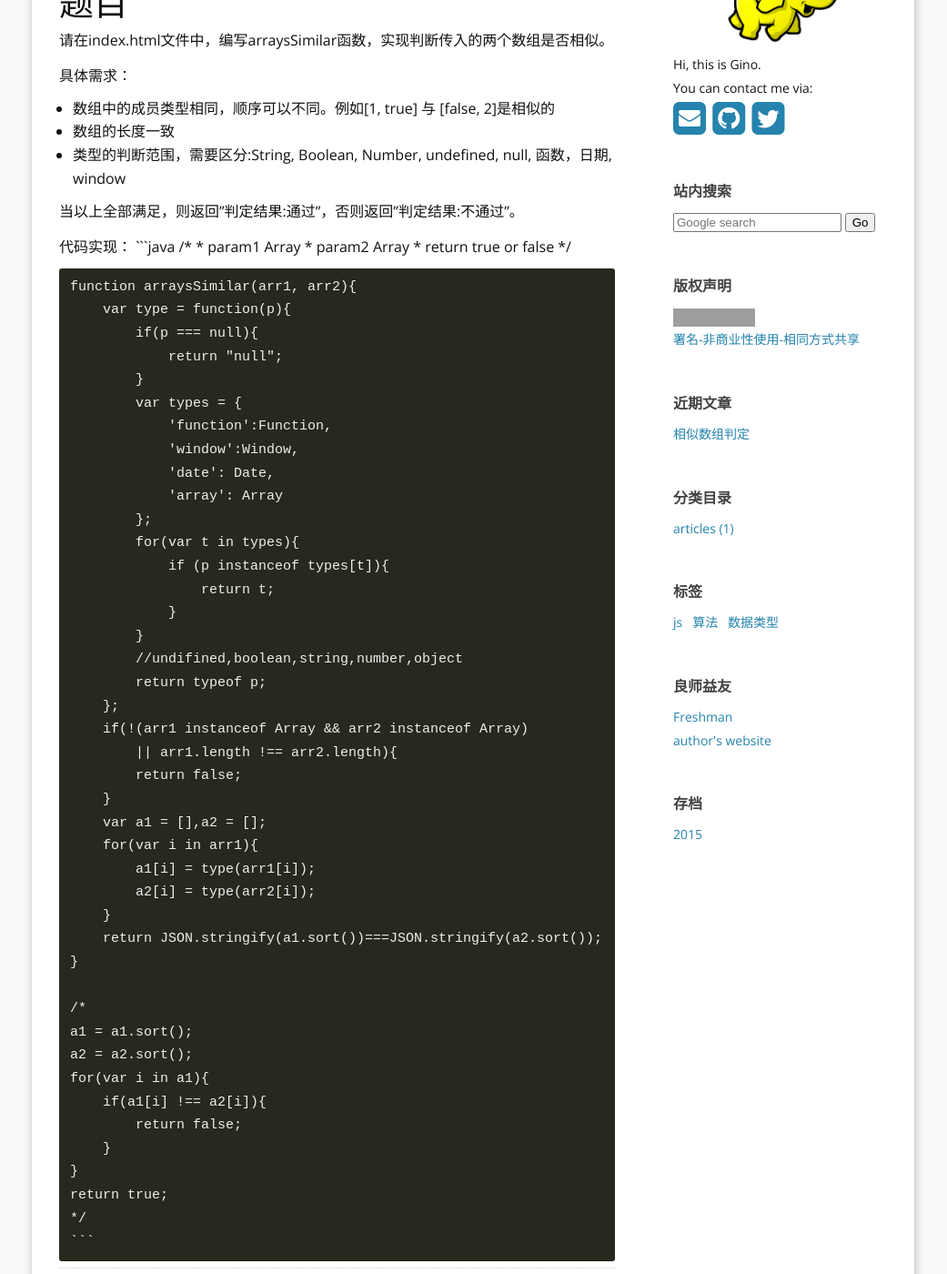
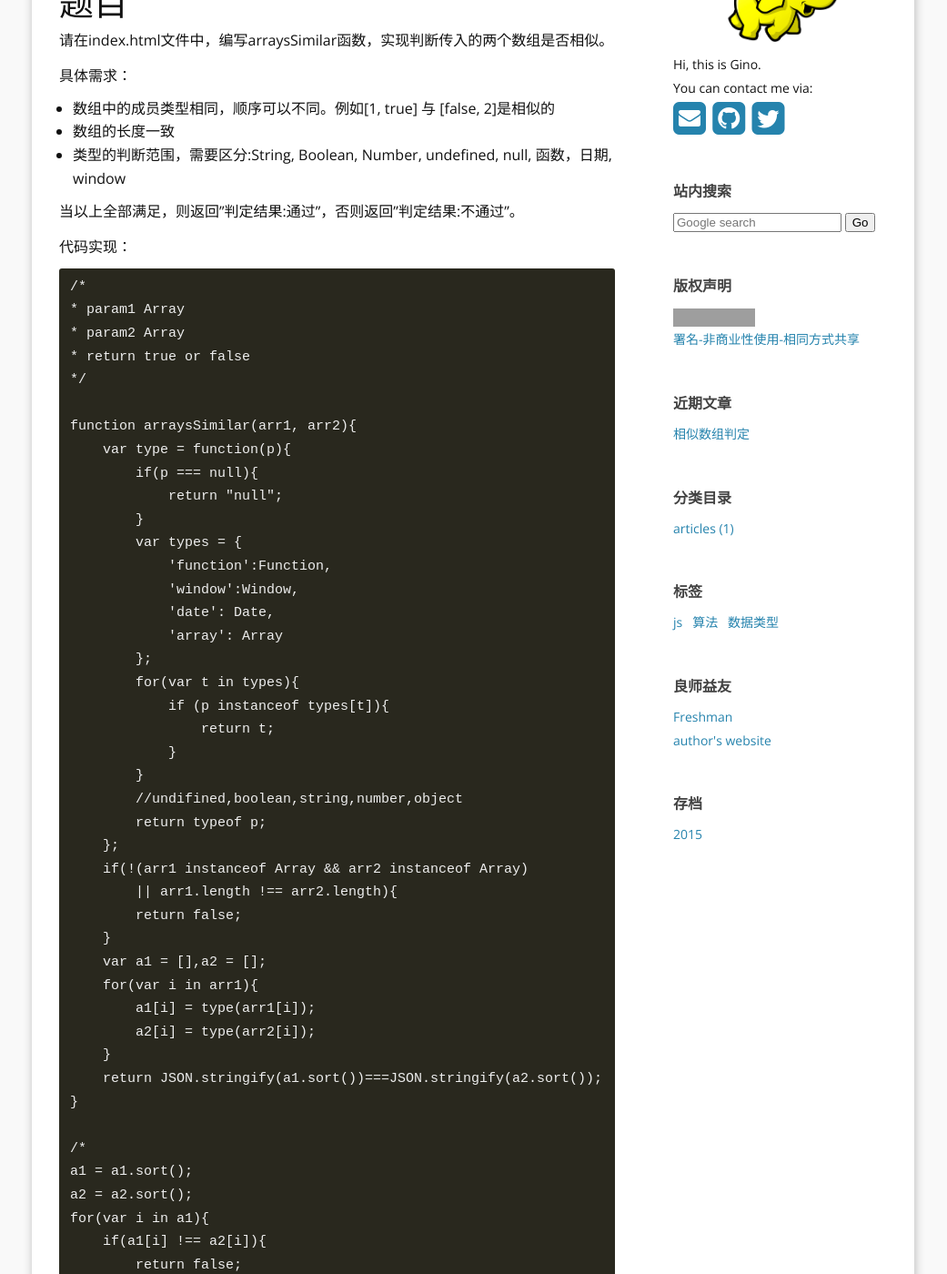
Before and after one commit to ginoyu/ginoyu.github.io, a Jekyll site: the page built from _posts/2015-04-19-arrays_similar.md, in a window 1280 px wide and 1400 px high, scrolled down 338 px. Shown: the whole window at 91% size, without its empty margins (120-1161 px from the left). Built offline with Jekyll 4.4.1, drawn with Linux system fonts in a browser that asks for light colours; nearby versions of some CDN libraries; comment, search, counter and statistics services are not loaded; some of the changed text lies outside the part shown; grey boxes are pictures that could not be loaded.

Commit message:
'picture'

````diff
--- a/_posts/2015-04-19-arrays_similar.md
+++ b/_posts/2015-04-19-arrays_similar.md
@@ -21,7 +21,7 @@ tags:
 当以上全部满足，则返回"判定结果:通过"，否则返回"判定结果:不通过"。
 
 代码实现：
-	```java
+
 	/*
 	* param1 Array
 	* param2 Array
@@ -69,4 +69,3 @@ tags:
     }
     return true;
     */
-	```
````
